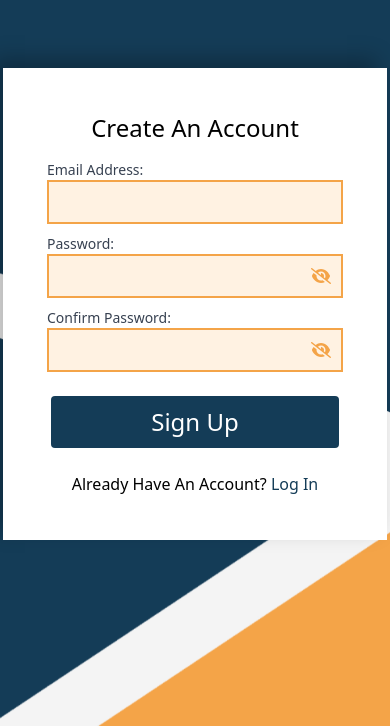
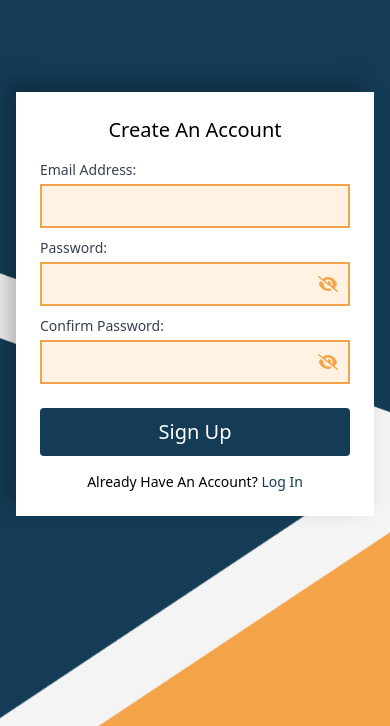
Before and after one commit to Sulkhans/CVMaker, a React (Vite) app: page /sign-up in a window 390 px wide. Shown: the part 118-844 px from the top of the page. Built offline with nearby package versions, Linux system fonts and the light colour scheme.

Commit message:
Responsive

```diff
--- a/src/routes/sign-in.tsx
+++ b/src/routes/sign-in.tsx
@@ -28,13 +28,13 @@ const SignIn = () => {
   };
 
   return (
-    <div className="bg-unauth bg-cover bg-center bg-no-repeat h-screen  bg-red-300 flex justify-center items-center">
-      <div className="min-w-96 shadow-lg w-1/3 p-11 bg-white flex flex-col justify-center items-center">
-        <h2 className="text-2xl mb-4">Log In To Your Account</h2>
+    <div className="bg-unauth bg-cover bg-center bg-no-repeat h-screen bg-red-300 flex justify-center items-center">
+      <div className="w-full max-w-96 shadow-lg p-6 m-4 sm:p-8 bg-white flex flex-col justify-center items-center">
+        <h2 className="text-xl sm:text-2xl mb-4">Log In To Your Account</h2>
         <form className="w-full">
           <label
             htmlFor="email"
-            className="block text-sm font-medium text-gray-700"
+            className="block text-sm font-medium text-gray-700 mb-0.5"
           >
             Email Address:
           </label>
@@ -44,12 +44,12 @@ const SignIn = () => {
             id="email"
             value={email}
             onChange={(e) => setEmail(e.target.value)}
-            className={`mb-3.5 w-full border-2 border-custom-inputBorder bg-custom-inputBackground py-2 px-4
+            className={`mb-3.5 w-full border-2 border-custom-inputBorder bg-custom-inputBackground p-2
             ${error && "border-red-500 bg-red-100"}`}
           />
           <label
             htmlFor="password"
-            className="block text-sm font-medium text-gray-700"
+            className="block text-sm font-medium text-gray-700 mb-0.5"
           >
             Password:
           </label>
@@ -75,20 +75,22 @@ const SignIn = () => {
             </button>
           </div>
           {error && (
-            <p className="text-red-500 text-sm mb-1">
+            <p className="text-red-500 text-sm mb-2">
               <FontAwesomeIcon icon={faCircleExclamation} className="mr-1" />
               {error}
             </p>
           )}
-          <a className="text-custom-main">Forgot Your Password?</a>
+          <a className="text-custom-main text-sm font-medium cursor-pointer">
+            Forgot Your Password?
+          </a>
         </form>
         <button
           onClick={handleLogIn}
-          className="rounded text-2xl my-6 bg-custom-main w-full py-2.5 text-white hover:bg-[#194A6C] transition-all"
+          className="rounded text-xl my-4 bg-custom-main w-full py-2.5 text-white hover:bg-[#194A6C] transition-all"
         >
           Log In
         </button>
-        <p>
+        <p className="text-sm">
           Don't Have An Account?{" "}
           <Link to="/sign-up" className="text-custom-main">
             Sign Up
--- a/src/routes/sign-up.tsx
+++ b/src/routes/sign-up.tsx
@@ -51,14 +51,14 @@ const SignUp = () => {
     await signUp(email, password);
   };
   return (
-    <div className="bg-unauth bg-cover bg-center bg-no-repeat h-screen  bg-red-300 flex justify-center items-center">
-      <div className="min-w-96 shadow-lg w-1/3 p-11 bg-white flex flex-col justify-center items-center">
-        <h2 className="text-2xl mb-4">Create An Account</h2>
+    <div className="bg-unauth bg-cover bg-center bg-no-repeat h-screen bg-red-300 flex justify-center items-center">
+      <div className="w-full max-w-96 shadow-lg p-6 m-4 sm:p-8 bg-white flex flex-col justify-center items-center">
+        <h2 className="text-xl sm:text-2xl mb-4">Create An Account</h2>
         <form className="w-full flex flex-col gap-2.5">
           <div>
             <label
               htmlFor="email"
-              className="block text-sm font-medium text-gray-700"
+              className="block text-sm font-medium text-gray-700 mb-1"
             >
               Email Address:
             </label>
@@ -68,11 +68,11 @@ const SignUp = () => {
               id="email"
               value={email}
               onChange={(e) => setEmail(e.target.value)}
-              className={`w-full border-2 border-custom-inputBorder bg-custom-inputBackground py-2 px-4
+              className={`w-full border-2 border-custom-inputBorder bg-custom-inputBackground p-2
               ${emailError && "border-red-500 bg-red-100"}`}
             />
             {emailError && (
-              <p className="text-red-500 text-sm mt-1">
+              <p className="text-red-500 text-sm mt-2">
                 <FontAwesomeIcon icon={faCircleExclamation} className="mr-1" />
                 {emailError}
               </p>
@@ -81,7 +81,7 @@ const SignUp = () => {
           <div>
             <label
               htmlFor="password"
-              className="block text-sm font-medium text-gray-700"
+              className="block text-sm font-medium text-gray-700 mb-1"
             >
               Password:
             </label>
@@ -92,7 +92,7 @@ const SignUp = () => {
                 id="password"
                 value={password}
                 onChange={(e) => setPassword(e.target.value)}
-                className={`w-full border-2 border-custom-inputBorder bg-custom-inputBackground py-2 px-4
+                className={`w-full border-2 border-custom-inputBorder bg-custom-inputBackground p-2
                 ${passwordError && "border-red-500 bg-red-100"}`}
               />
               <button
@@ -107,7 +107,7 @@ const SignUp = () => {
               </button>
             </div>
             {passwordError && (
-              <p className="text-red-500 text-sm leading-4 mt-1">
+              <p className="text-red-500 text-sm leading-4 mt-2">
                 <FontAwesomeIcon icon={faCircleExclamation} className="mr-1" />
                 {passwordError}
               </p>
@@ -116,7 +116,7 @@ const SignUp = () => {
           <div>
             <label
               htmlFor="confirmPassword"
-              className="block text-sm font-medium text-gray-700"
+              className="block text-sm font-medium text-gray-700 mb-1"
             >
               Confirm Password:
             </label>
@@ -127,7 +127,7 @@ const SignUp = () => {
                 id="confirmPassword"
                 value={confirmPassword}
                 onChange={(e) => setConfirmPassword(e.target.value)}
-                className={`w-full border-2 border-custom-inputBorder bg-custom-inputBackground py-2 px-4
+                className={`w-full border-2 border-custom-inputBorder bg-custom-inputBackground p-2
                 ${confirmPasswordError && "border-red-500 bg-red-100"}`}
               />
               <button
@@ -142,7 +142,7 @@ const SignUp = () => {
               </button>
             </div>
             {confirmPasswordError && (
-              <p className="text-red-500 text-sm mt-1">
+              <p className="text-red-500 text-sm mt-2">
                 <FontAwesomeIcon icon={faCircleExclamation} className="mr-1" />
                 {confirmPasswordError}
               </p>
@@ -151,11 +151,11 @@ const SignUp = () => {
         </form>
         <button
           onClick={handleSignUp}
-          className="rounded text-2xl my-6 bg-custom-main w-72 py-2.5 text-white hover:bg-[#194A6C] transition-all"
+          className="rounded text-xl mb-4 mt-6 bg-custom-main w-full py-2.5 text-white hover:bg-[#194A6C] transition-all"
         >
           Sign Up
         </button>
-        <p>
+        <p className="text-sm">
           Already Have An Account?{" "}
           <Link to="/sign-in" className="text-custom-main">
             Log In
```
